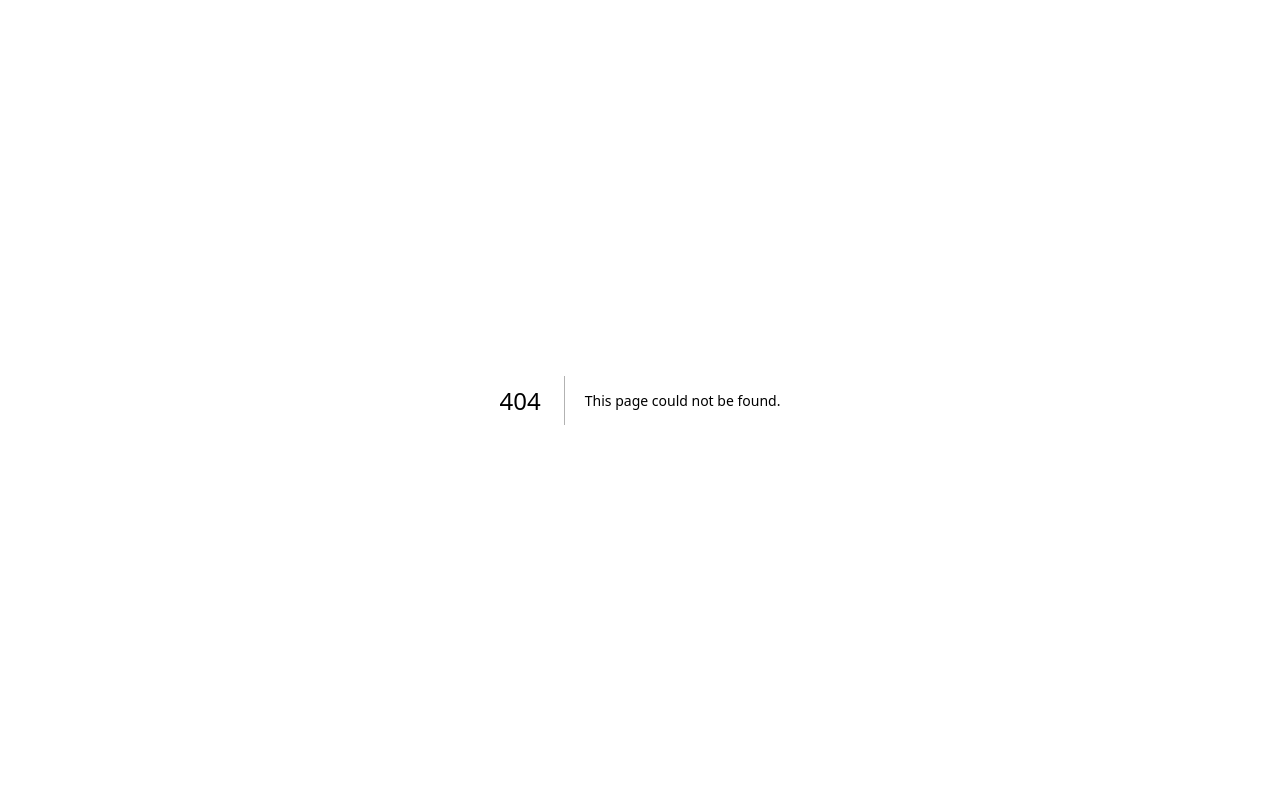
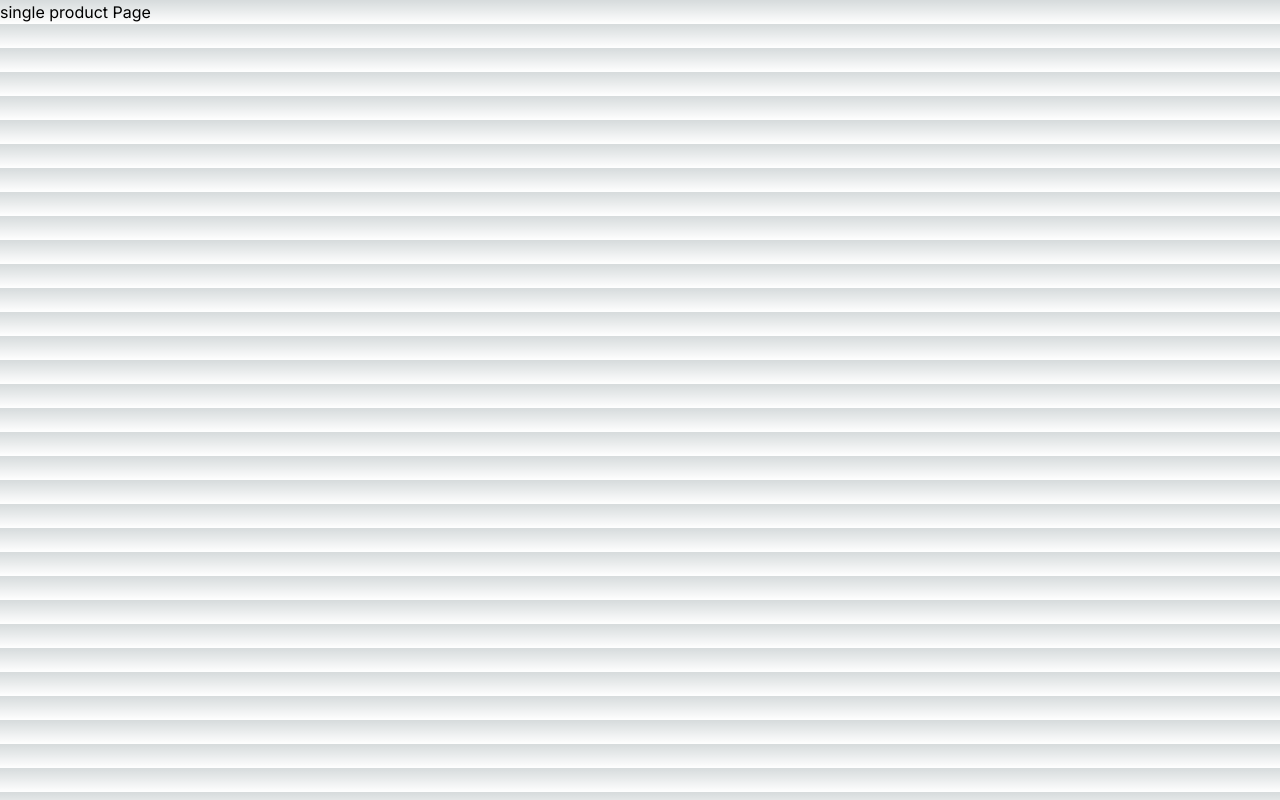
Before and after one commit to ShariarNiaj05/simple-nextjs-app, a Next.js app: page /products/product in a window 1280 px wide. Before the commit this address had no page. Built offline with nearby package versions, Linux system fonts and the light colour scheme.

Commit message:
Concept of dynamic routing

```diff
--- /dev/null
+++ b/src/app/products/page.js
@@ -0,0 +1,10 @@
+
+const ProductsPage = () => {
+    return (
+        <div>
+            products Page
+        </div>
+    );
+};
+
+export default ProductsPage;
--- /dev/null
+++ b/src/app/products/product/page.js
@@ -0,0 +1,10 @@
+
+const SingleProductPage = () => {
+    return (
+        <div>
+            single product Page
+        </div>
+    );
+};
+
+export default SingleProductPage;
```
